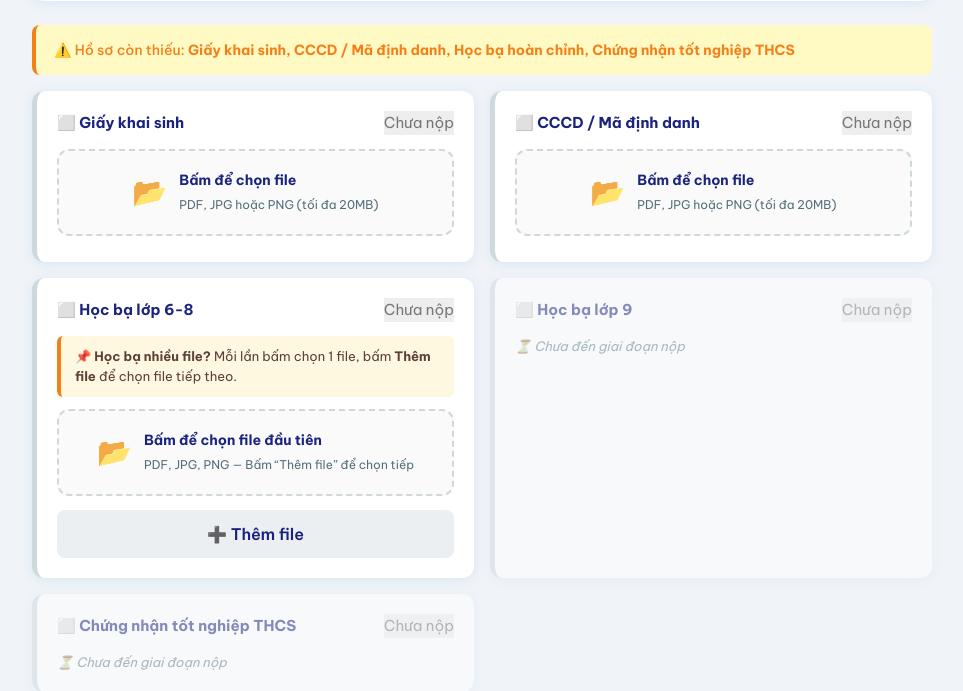
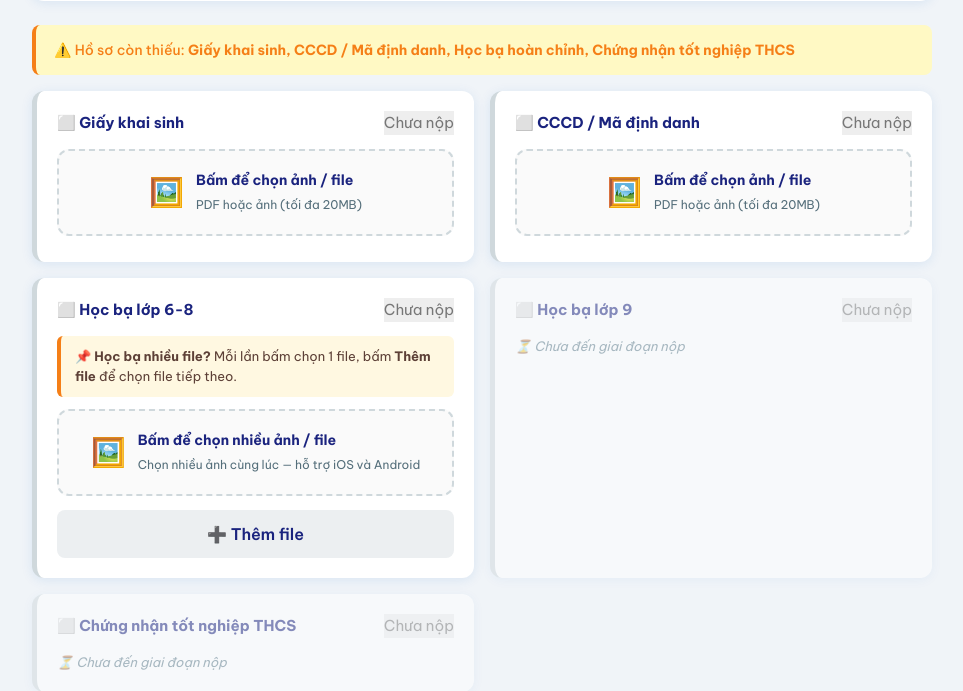
Before and after one commit to MrKhang-Khoi/ts2627, a Flask app: page /student/1 in a window 1280 px wide. Shown: the part 293-984 px from the top of the page, without its empty margins (158-1121 px from the left). Run offline with Flask 3, Linux system fonts and the light colour scheme; the visitor is signed in with stand-in values (Sample User, id 1); data comes from the database, SQL or seed files in the repository; data that the repository does not hold is empty.

Commit message:
fix: dung accept=image/* de kich hoat native photo picker multi-select tren iOS/Android

```diff
--- a/templates/student_profile.html
+++ b/templates/student_profile.html
@@ -105,12 +105,14 @@
             </div>
             {# Dùng label[for] — browser tự mở picker không cần JS, an toàn trên iOS #}
             <label for="file-HOCBA_6_8" class="upload-zone" id="zone-HOCBA_6_8">
-              <div class="upload-zone-icon">📂</div>
+              <div class="upload-zone-icon">🖼️</div>
               <div class="upload-zone-text">
-                <strong>Bấm để chọn file đầu tiên</strong>
-                <small>PDF, JPG, PNG — Bấm “Thêm file” để chọn tiếp</small>
+                <strong>Bấm để chọn nhiều ảnh / file</strong>
+                <small>Chọn nhiều ảnh cùng lúc — hỗ trợ iOS và Android</small>
               </div>
-              <input type="file" id="file-HOCBA_6_8" class="file-input" accept=".pdf,.jpg,.jpeg,.png"
+              <input type="file" id="file-HOCBA_6_8" class="file-input"
+                     accept=".pdf,image/*"
+                     multiple
                      onchange="addHb68File(this)">
             </label>
             <div id="hb68-list" class="file-preview-list hidden"></div>
@@ -122,12 +124,13 @@
             {% else %}
             {# === UPLOAD THÔNG THƯỜNG: dùng label[for] để mở picker an toàn trên iOS === #}
             <label for="file-{{ dt }}" class="upload-zone" id="zone-{{ dt }}">
-              <div class="upload-zone-icon">📂</div>
+              <div class="upload-zone-icon">🖼️</div>
               <div class="upload-zone-text">
-                <strong>Bấm để chọn file</strong>
-                <small>PDF, JPG hoặc PNG (tối đa {{ max_mb }}MB)</small>
+                <strong>Bấm để chọn ảnh / file</strong>
+                <small>PDF hoặc ảnh (tối đa {{ max_mb }}MB)</small>
               </div>
-              <input type="file" id="file-{{ dt }}" class="file-input" accept=".pdf,.jpg,.jpeg,.png"
+              <input type="file" id="file-{{ dt }}" class="file-input"
+                     accept=".pdf,image/*"
                      onchange="onFileSelected('{{ dt }}', this)">
             </label>
             <div id="preview-{{ dt }}" class="file-preview-list hidden"></div>
@@ -242,9 +245,11 @@ function addHb68File(input) {
 
 function addHb68FileNew() {
   // Tạo input mới mỗi lần — tránh bị iOS block
+  // accept="image/*" kích hoạt native photo picker có multi-select UI
   const inp = document.createElement('input');
   inp.type = 'file';
-  inp.accept = '.pdf,.jpg,.jpeg,.png';
+  inp.accept = '.pdf,image/*';
+  inp.multiple = true;  // cho chọn nhiều ảnh cùng lúc
   inp.style.cssText = 'position:fixed;top:-200px;left:-200px;opacity:0;width:1px;height:1px;';
   inp.onchange = function() {
     Array.from(this.files).forEach(f => {
@@ -254,7 +259,7 @@ function addHb68FileNew() {
     if (document.body.contains(this)) document.body.removeChild(this);
   };
   document.body.appendChild(inp);
-  inp.click();  // an toàn vì đang trong onclick handler của button
+  inp.click();  // an toàn vì đang trong onclick handler
 }
 
 function removeHb68File(i) { _hb68Files.splice(i,1); _renderHb68List(); }
```
